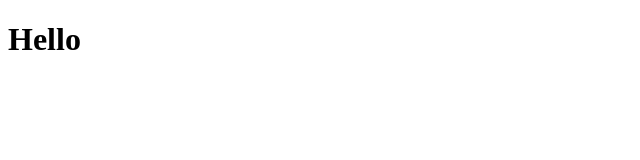
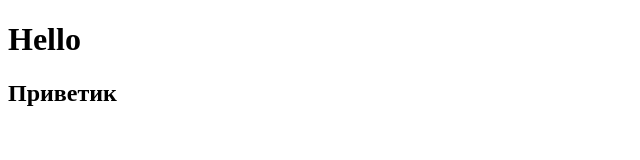
Before and after one commit to KS35454232/new-repo, a plain HTML site: page index.html in a window 1280 px wide. Shown: the whole page, without its empty margins (0-640 px from the left). Drawn offline with Linux system fonts and the light colour scheme.

Commit message:
прароа

```diff
--- a/index.html
+++ b/index.html
@@ -8,5 +8,7 @@
 </head>
 <body>
     <h1>Hello</h1>
+
+    <h2>Приветик</h2>
 </body>
 </html>
```
Also changed, not shown: 1 other file.
